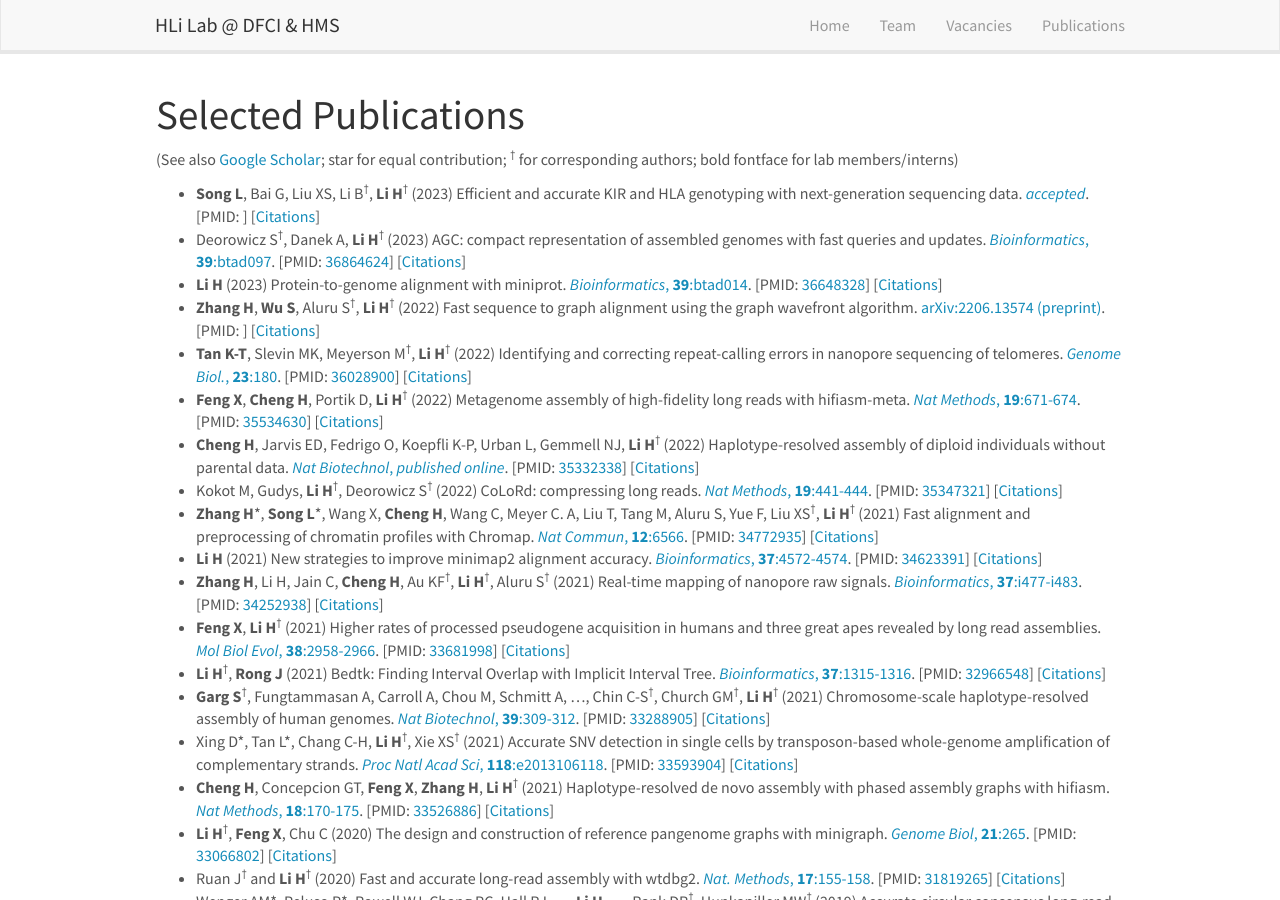
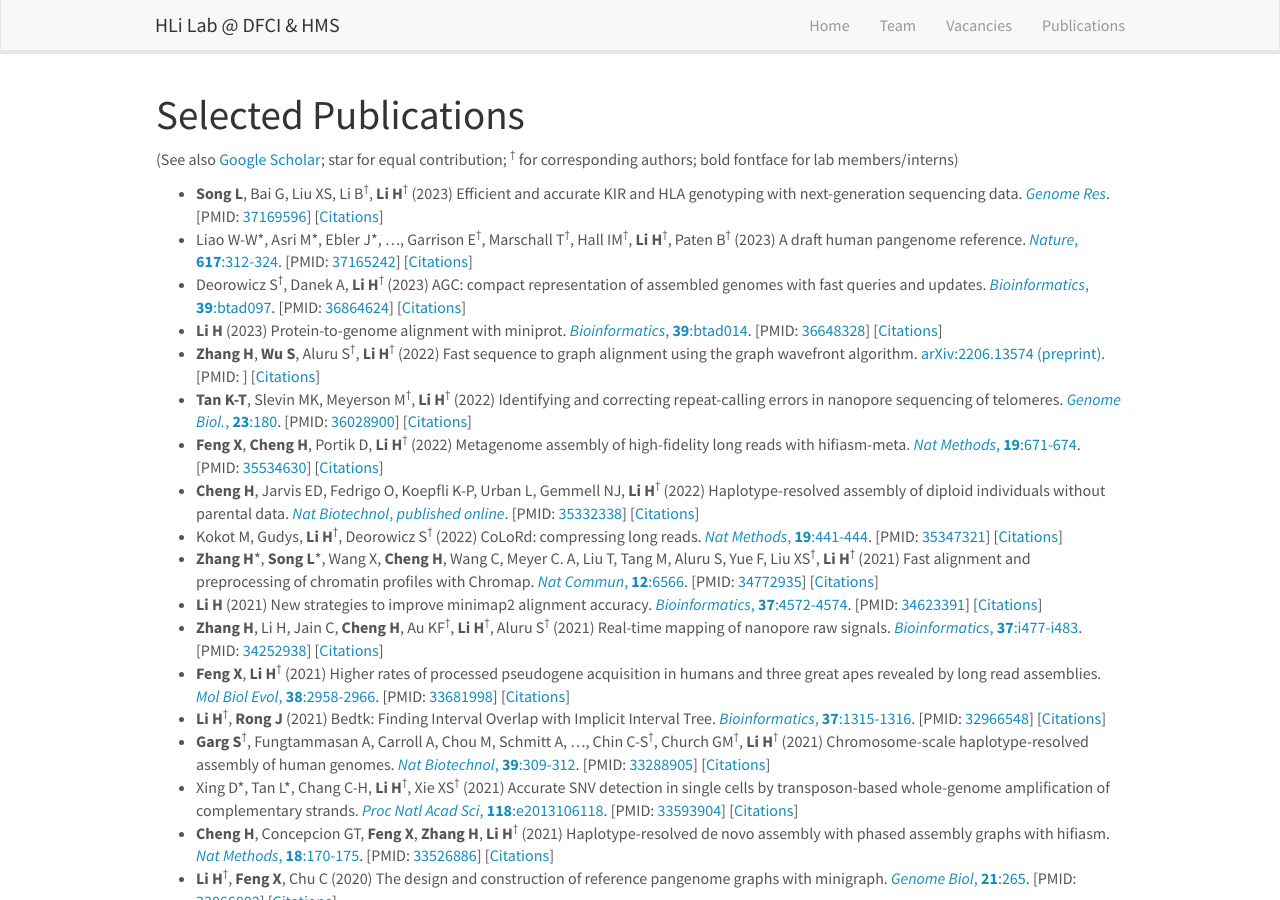
Before and after one commit to hlilab/hlilab.github.io, a Jekyll site: the page built from _pages/publications.md, in a window 1280 px wide and 900 px high. Built offline with Jekyll 4.4.1, drawn with Linux system fonts in a browser that asks for light colours; nearby versions of some CDN libraries; comment, search, counter and statistics services are not loaded.

Commit message:
updated T1K and added HPRC

```diff
--- a/_data/recentpub.yml
+++ b/_data/recentpub.yml
@@ -1,8 +1,17 @@
 - title: "Efficient and accurate KIR and HLA genotyping with next-generation sequencing data"
   authors: <b>Song L</b>, Bai G, Liu XS, Li B<sup>&#8224;</sup>, <b>Li H</b><sup>&#8224;</sup>
   year: 2023
-  url: https://www.biorxiv.org/content/10.1101/2022.10.26.513955v1
-  display: <i>accepted</i>
+  url: https://pubmed.ncbi.nlm.nih.gov/37169596/
+  display: <i>Genome Res</i>
+  pmid: 37169596
+  type: 1
+
+- title: "A draft human pangenome reference"
+  authors: Liao W-W*, Asri M*, Ebler J*, &hellip;, Garrison E<sup>&#8224;</sup>, Marschall T<sup>&#8224;</sup>, Hall IM<sup>&#8224;</sup>, <b>Li H</b><sup>&#8224;</sup>, Paten B<sup>&#8224;</sup>
+  year: 2023
+  url: https://pubmed.ncbi.nlm.nih.gov/37165242/
+  display: <i>Nature</i>, <b>617</b>:312-324
+  pmid: 37165242
   type: 1
 
 - title: "AGC: compact representation of assembled genomes with fast queries and updates"
```
